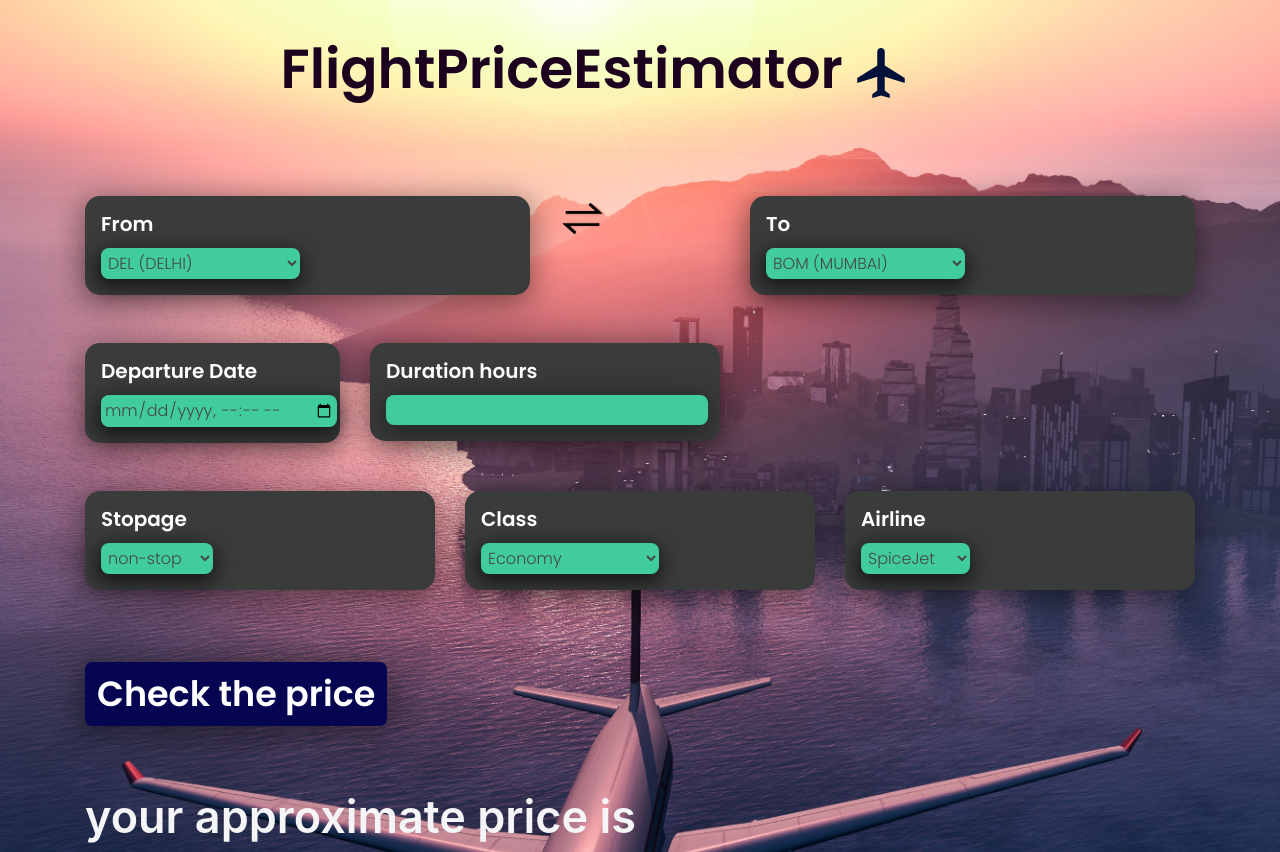
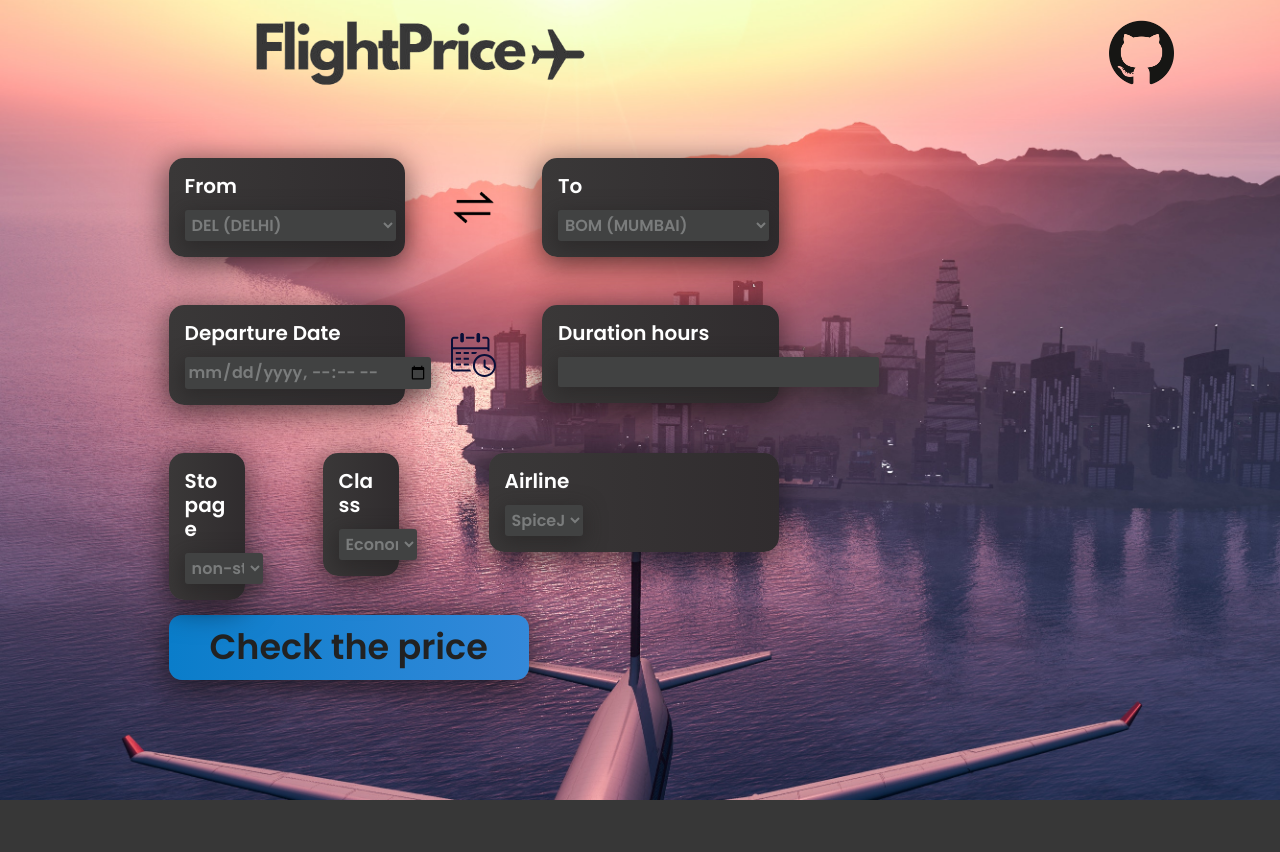
Before and after one commit to laiz-in/flightpriceWEBAPP, a Flask app: page / in a window 1280 px wide. After the commit the page ends 800 px from the top, so only its background shows below. Run offline with Flask 2, Linux system fonts and the light colour scheme; parts of the project's set-up code (start-up, migrations or seed data) failed here and were passed over; some libraries are stand-ins or nearby versions.

Commit message:
changes for CSS and HTML

```diff
--- a/app.py
+++ b/app.py
@@ -23,7 +23,7 @@
 @cross_origin()
 def predict():
     if request.method == "POST":
-
+        result=" "
         # Date_of_Journey
         date_dep = request.form["Dep_Time"]
         Day = int(pd.to_datetime(date_dep, format="%Y-%m-%dT%H:%M").day)
@@ -100,9 +100,10 @@
         #                                     Day_of_week)
 
         # output=round(prediction[0],2) prediction_text="₹ {}".format(output)
+        k = 25589
+        result = f"Approximate fare: ₹{k}"
 
-
-        return render_template('home.html',prediction_text=Days_left)
+        return render_template('home.html',prediction_text=result)
 
 
     return render_template("home.html")
--- a/static/styles.css
+++ b/static/styles.css
@@ -3,31 +3,42 @@
   background-size: cover;
   background-position: center;
 }
-.navbar #head {
-  font-family: 'Poppins', sans-serif;
-  margin-top: 15px;
-  margin-left: 20%;
-  color: #53055c;
-  font-weight: 800;
-  font-size: 55px;
+
+#head img {
+  top: 0;
+  height: 110px;
+  margin-left: 67%;
 }
-.navbar #head a{
-  color: #1d0220;
-  font-weight: 800;
-  font-size: 55px;
+#head{
+  display: flex;
 }
-.navbar #head a:hover {
-  color: #850641;
-}
-.navbar #head img {
-  width: 50px;
-  height: 50px;
-
+.navbar #head{
+  max-height: 75px;
+  top: 2px;
+  margin-left: 25px;
 }
 .col-2 img{
   width :45px;
 
 }
+.rowfor3 .card-body .options{
+  max-width: 78px;
+}
+.rowfor3{
+  display: flex;
+  justify-content: space-between;
+
+}
+#head .git img{
+  margin-top: 20px;
+  height: 65px;
+  margin-left:750px;
+}
+.container{
+  max-width: 50%;
+  margin-left: 12%;
+}
+
 .row .col-2{
   align-items: center;
   justify-content: center;
@@ -39,32 +50,56 @@
 }
 
 #button{
-  background-color: rgb(5, 5, 82);
+  margin-left: 0%;
+  background: linear-gradient(to right,rgb(10, 125, 202),rgb(52, 137, 218));
   -webkit-box-shadow: -1px 6px 30px 3px rgba(0,0,0,0.53);
-  box-shadow: -1px 6px 30px 3px rgba(0,0,0,0.43);
-  color:white;
+  box-shadow: -1px 6px 30px 3px rgba(0,0,0,0.53);
+  color:rgb(34, 34, 34);
   font-family: 'Poppins', sans-serif;
   font-weight: 800;
-  min-width: 200px;
+  min-width: 360px;
+  max-width: 350px;
   min-height: 40px;
   font-size: 35px;
   justify-content: center;
   align-items: center;
   text-align: center;
-  border-radius: 7px 7px 7px 7px;
+  border-radius: 13px;
+  margin-bottom: 8px;
   border: none;
+  margin-top: 15px;
 }
 #button:hover{
-  background-color: rgb(14, 14, 66);
+  background: linear-gradient(to right,rgb(4, 133, 219),rgb(107, 167, 223));
 
 }
 h5{
   font-weight: 900;
 }
+.no-background {
+  background-color: transparent;
+  padding: 0;
+  margin: 0;
+}
+.rowfor3 div:nth-child(2) {
+  margin-right: 12px;
+}
 h4{
-  color: rgb(245, 245, 248);
+  color: rgb(64, 204, 157);
+  padding: 7px;
   font-weight: 600;
   font-size: 45px;
+  background: linear-gradient(to right,rgb(58, 56, 56),rgb(26, 24, 25));
+  webkit-box-shadow: -1px 6px 30px 3px rgba(0,0,0,0.53);
+   box-shadow: -1px 6px 30px 3px rgba(0,0,0,0.43);
+   border-radius: 13px;
+   max-width: fit-content;
+   margin-left: 12.5%;
+   text-decoration: none;
+   min-width: none;
+}
+h4::before {
+  content: none;
 }
 h3{
   width: fit-content;
@@ -80,10 +115,10 @@
   border-radius: 15px;
   padding: 8px;
   font-size: 16px;
-  background-color: rgb(58, 59, 59);
+  background: linear-gradient(to right,rgb(58, 56, 56),rgb(48, 44, 46));
   color: white;
   -webkit-box-shadow: -1px 6px 30px 3px rgba(0,0,0,0.53);
-   box-shadow: -1px 6px 30px 3px rgba(0,0,0,0.43);
+   box-shadow: -1px 6px 30px 3px rgba(0,0,0,0.53);
 }.card-body{
   font-family: 'Poppins', sans-serif;
   outline: none;
@@ -97,27 +132,33 @@
 }
 
 .card-body .options {
-  background-color: rgb(64, 204, 157);
+  background-color: rgb(65, 66, 66);
   border: none;
   outline: none;
-  border-radius: 8px;
-  box-shadow: -1px 6px 20px 3px rgba(0,0,0,0.63);
+  border-radius: 3px;
+  box-shadow: -1px 6px 20px 3px rgba(36, 34, 34, 0.53);
   padding: 3px;
-  color: rgb(70, 71, 71);
-  max-width: 500px;
+  color: rgb(122, 124, 124);
+  max-width: fit-content;
+  font-family: 'Poppins', sans-serif;
+   font-weight: 800;
 }
 
+
+
 .card-body input{
-  background-color: rgb(64, 204, 157);
+  background-color: rgb(65, 66, 66);
   border: none;
   outline: none;
-  border-radius: 8px;
+  font-family: 'Poppins', sans-serif;
+   font-weight: 800;
+  border-radius: 2px;
   max-width: fit-content;
-  -webkit-box-shadow: -1px 6px 30px 3px rgba(0,0,0,0.53);
-   box-shadow: -1px 6px 30px 3px rgba(0,0,0,0.43);
+  box-shadow: -1px 6px 20px 3px rgba(36, 34, 34, 0.53);
   padding: 3px;
-  color: rgb(70, 71, 71);
+  color: rgb(124, 126, 126);
   appearance: none;
+
 }
 input[type="number"]::-webkit-outer-spin-button,
 input[type="number"]::-webkit-inner-spin-button {
--- a/templates/home.html
+++ b/templates/home.html
@@ -22,18 +22,20 @@
 <body>
 
     <!-- As a heading -->
-    <nav class="navbar navbar-inverse navbar-fixed-top">
         <div id="head" class="container-fluid">
-            <div class="navbar-header">
-                <a class="navbar-brand" href="/">
-                    FlightPriceEstimator <img src="static\assets\flight-icon.svg" alt="Flight Icon">
-                </a>
+            <a href="/">
+                <img src="static\assets\logo.png" alt="Flight Icon">
+            </a>
+            <div class="git">
+            <a href="https://github.com/laiz-in/flightpriceWEBAPP">
+                <img src="static\assets\github-icon.png" alt="Flight Icon">
+            </a>
             </div>
         </div>
-    </nav>
 
 
-    <br><br><br>
+
+    <br><br>
 
 
     <div class="container">
@@ -60,10 +62,11 @@
                         </div>
                     </div>
                 </div>
-                <div class="col-2">
-                    <img src="static\assets\travel-icon.png" alt="travel Icon">
+                <div class="col-2 d-flex justify-content-center align-items-center">
+                    <img src="static\assets\travel-icon.png" alt="travel Icon" class="mx-auto">
                 </div>
-                <div class="col-5">
+
+               <div class="col-5">
                     <div class="card">
                         <div class="card-body">
                             <h5 class="card-title">To</h5>
@@ -85,7 +88,7 @@
             <br>
             <br>
             <div class="row">
-                <div class="col-sm-3">
+                <div class="col-5">
                     <div class="card">
                         <div class="card-body">
                             <h5 class="card-title">Departure Date</h5>
@@ -94,7 +97,10 @@
                         </div>
                     </div>
                 </div>
-                <div class="col-sm-4 ">
+                <div class="col-2 d-flex justify-content-center align-items-center">
+                    <img src="static\assets\calendar-icon.svg" alt="travel Icon" class="mx-auto">
+                </div>
+                <div class="col-5 ">
                     <div class="card">
                         <div class="card-body">
                             <h5 class="card-title">Duration hours</h5>
@@ -111,8 +117,8 @@
             <br>
             <br>
 
-            <div class="row">
-                <div class="col-sm-4">
+            <div class="row rowfor3">
+                <div class="col-sm-2">
                     <div class="card">
                         <div class="card-body">
                             <h5 class="card-title">Stopage</h5>
@@ -125,21 +131,21 @@
                         </div>
                     </div>
                 </div>
-                <div class="col-sm-4">
+                <div class="col-sm-2">
                     <div class="card">
                         <div class="card-body">
                             <h5 class="card-title">Class</h5>
                             <!-- Total Stops -->
                             <select class="options" name="Classes" required="required">
                                 <option value="Economy">Economy</option>
-                                <option value="'Premium Economy">'Premium Economy</option>
+                                <option value="Premium Economy">'Premium Economy</option>
                                 <option value="Business">Business</option>
                                 <option value="First">First</option>
                             </select>
                         </div>
                     </div>
                 </div>
-                <div class="col-sm-4">
+                <div class="col-sm-6">
                     <div class="card">
                         <div class="card-body">
                             <h5 class="card-title">Airline</h5>
@@ -160,21 +166,18 @@
                 </div>
             </div>
 
+            <input id="button" type="submit" value="Check the price" class="btn btn-secondary">
+            <br>
+            <!-- Submit -->
+        </form>
 
 
-            <br>
-            <br>
-            <br>
-            <!-- Submit -->
-            <input id="button" type="submit" value="Check the price" class="btn btn-secondary">
-        </form>
-
-        <br>
-        <br>
-        <h4>your approximate price is {{ prediction_text }}</h4>
-
     </div>
-
+    {% if prediction_text %}
+    <h4 class="{{ 'no-background' if prediction_text.startswith('.') else '' }}">
+        {{ prediction_text.lstrip('.') }}
+    </h4>
+    {% endif %}
 
 
 
--- a/test.py
+++ b/test.py
@@ -5,6 +5,7 @@
 date_dep = datetime.strptime(date_dep, '%Y-%m-%d')
 
 # Calculate the number of days left until the departure date
+date_dep = datetime.strptime(date_dep, '%Y-%m-%d')
 days_left = ((date_dep - datetime.now()).days)+1
 
 # Display the result
```
Also changed, not shown: other parts of static/styles.css (+65 -5 lines), static/assets/logo.png (added).
